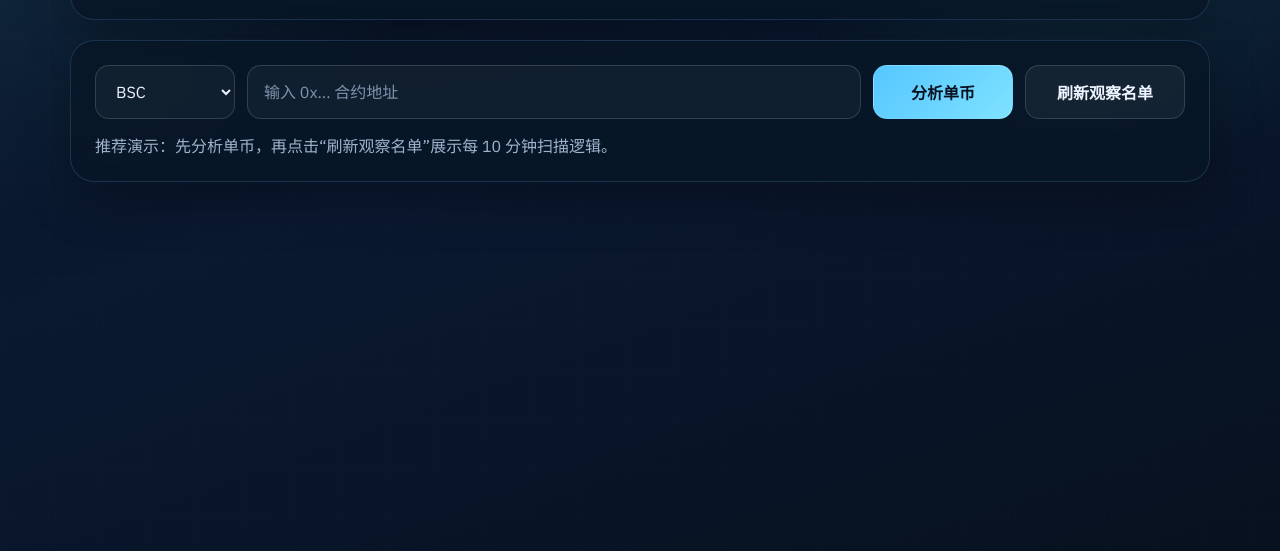
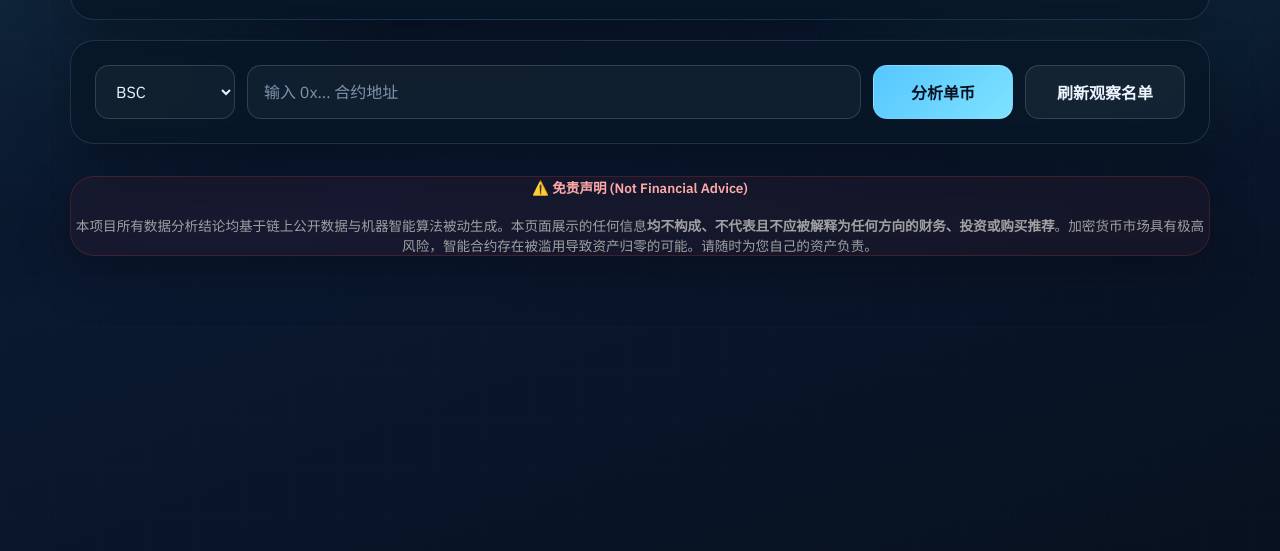
Before and after one commit to huoshan-hs/binance-anti-rug-radar, a plain HTML site: page static/index.html in a window 1280 px wide. Shown: the part 249-800 px from the top of the page. Drawn offline with Linux system fonts and the light colour scheme.

Commit message:
style: modify presentation text and add risk disclaimer in UI

```diff
--- a/static/index.html
+++ b/static/index.html
@@ -31,7 +31,6 @@
                 <button id="scanBtn">分析单币</button>
                 <button id="watchBtn" class="secondary">刷新观察名单</button>
             </div>
-            <p class="helper">推荐演示：先分析单币，再点击“刷新观察名单”展示每 10 分钟扫描逻辑。</p>
         </section>
 
         <section id="statusBox" class="panel status hidden">正在拉取 Binance 官方数据...</section>
@@ -88,6 +87,14 @@
             </div>
             <div id="watchlistCards" class="watchlist-grid"></div>
         </section>
+        </section>
+
+        <section class="panel disclaimer" style="margin-top: 2rem; border-color: rgba(255, 60, 60, 0.2); background: rgba(255, 60, 60, 0.05);">
+            <p style="font-size: 0.85rem; color: #a0a0a0; text-align: center; margin: 0;">
+                <strong style="color: #ffaaaa;">⚠️ 免责声明 (Not Financial Advice)</strong><br><br>
+                本项目所有数据分析结论均基于链上公开数据与机器智能算法被动生成。本页面展示的任何信息<strong>均不构成、不代表且不应被解释为任何方向的财务、投资或购买推荐</strong>。加密货币市场具有极高风险，智能合约存在被滥用导致资产归零的可能。请随时为您自己的资产负责。
+            </p>
+        </section>
     </main>
 
     <script src="script.js"></script>
```
